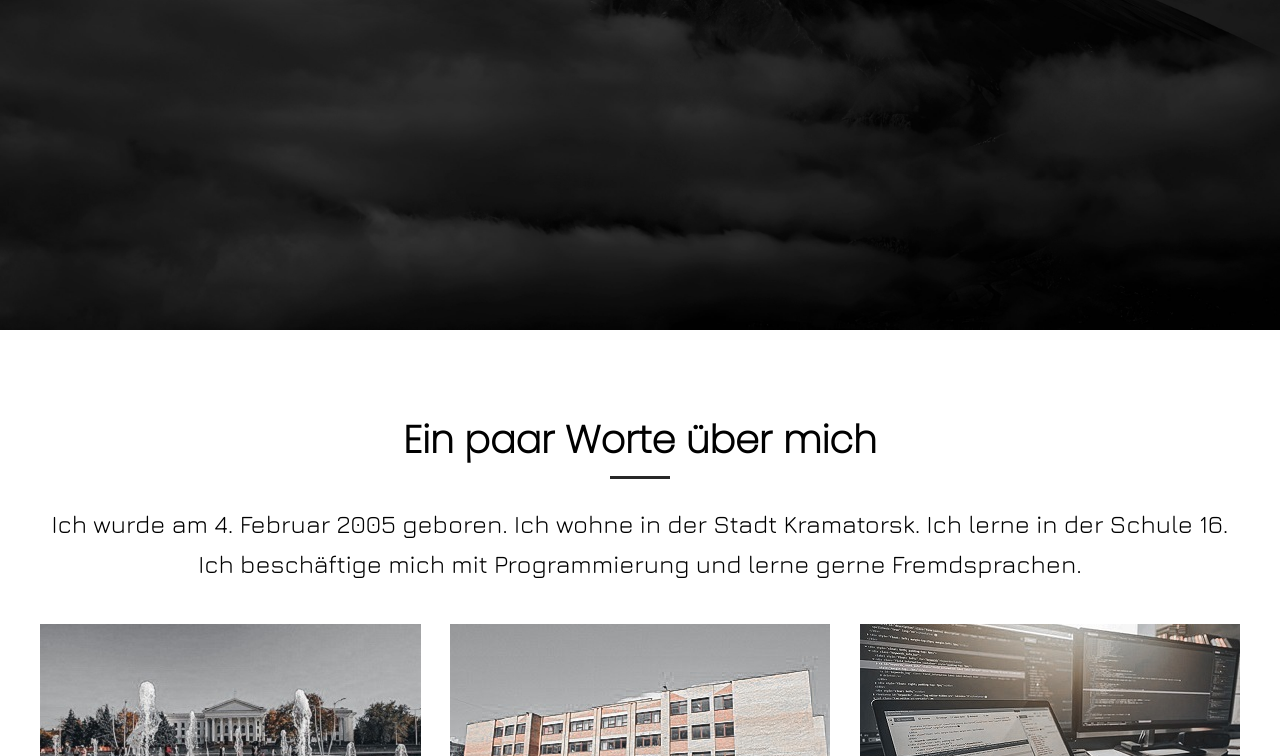
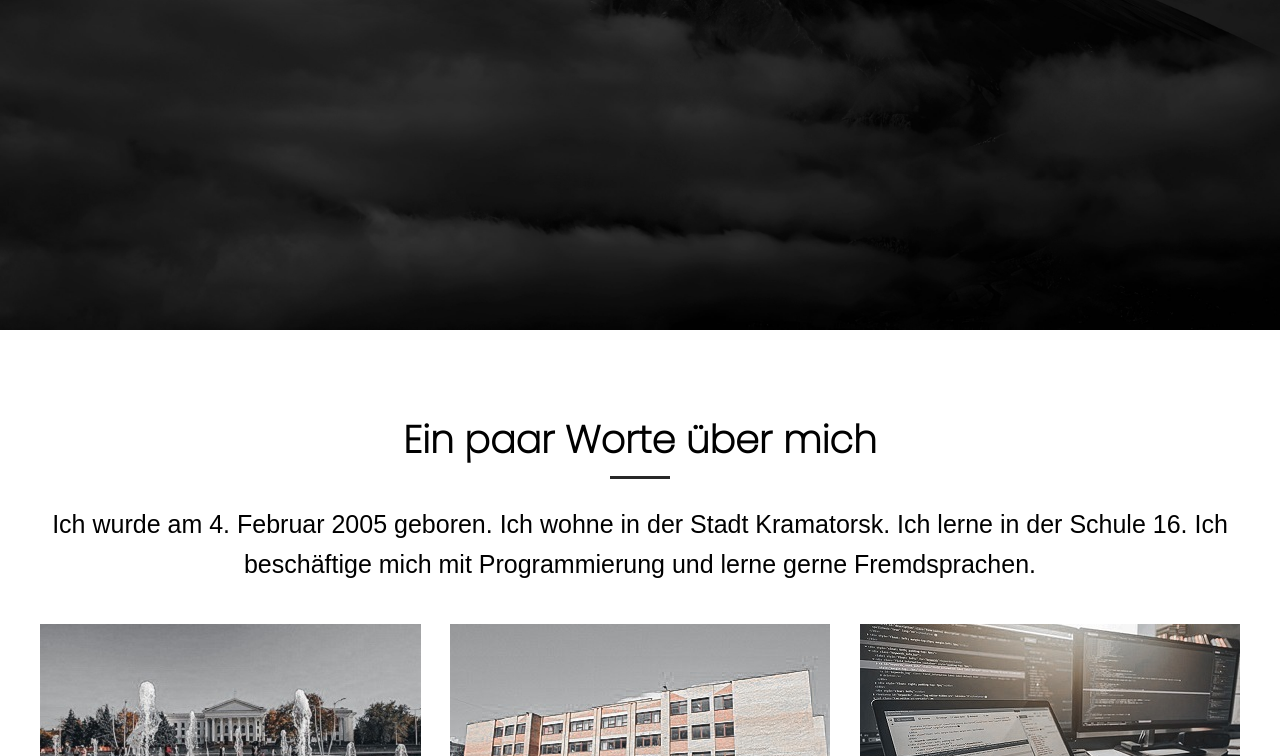
Before and after one commit to Logbetov/Logbetov.github.io, a plain HTML site: page index.html in a window 1280 px wide. Shown: the part 470-1226 px from the top of the page. Drawn offline with nearby package versions, Linux system fonts and the light colour scheme.

Commit message:
Update style.css

```diff
--- a/assets/css/style.css
+++ b/assets/css/style.css
@@ -1,6 +1,6 @@
 body {
 	margin: 0;
-	font-family: 'Jura', sans-serif;
+	font-family: 'Jur', sans-serif;
 
 	font-size: 15px;
 	line-height: 1.6;
```
